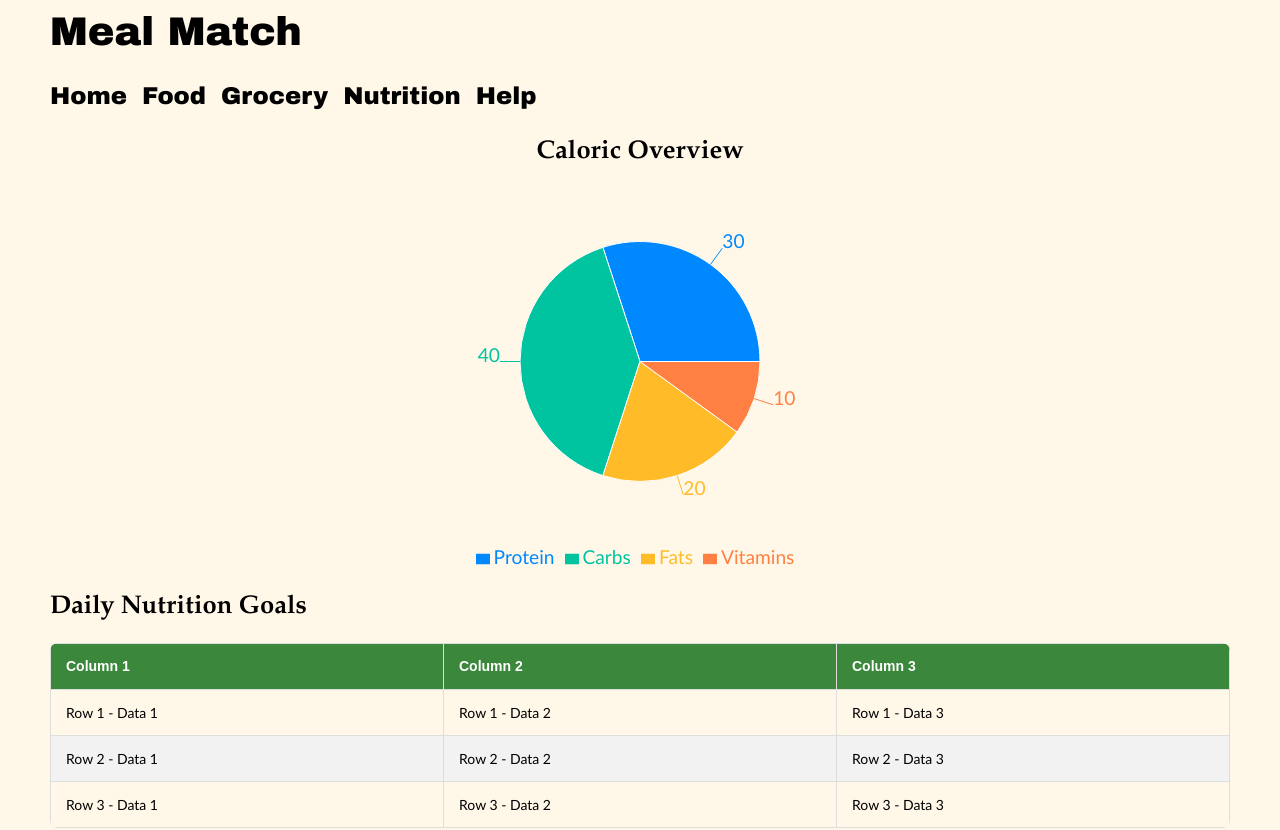
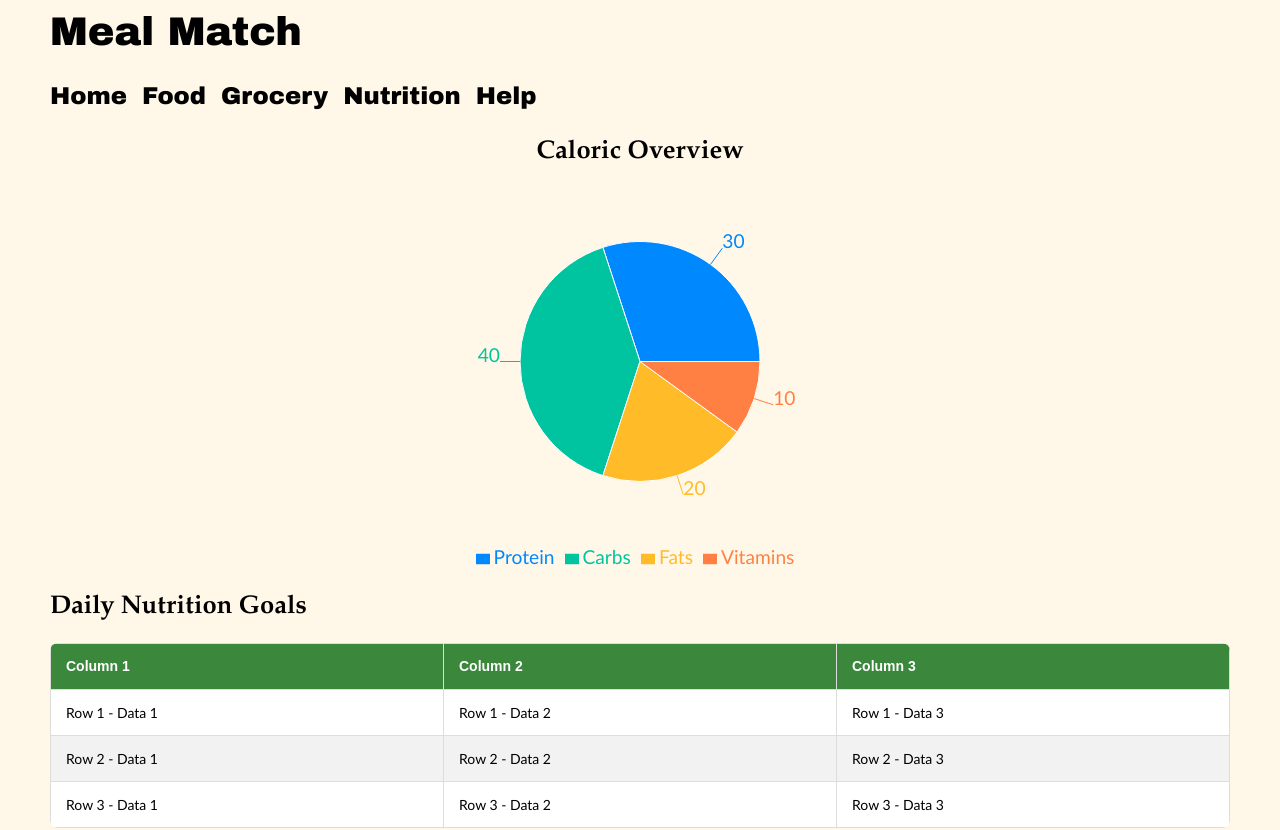
Before and after one commit to shiningn-osu/software-dev-ii-project, a React (Create React App) app in the folder code/client/: page / in a window 1280 px wide. Shown: the top 830 px of the page. Built offline with nearby package versions, Linux system fonts and the light colour scheme.

Commit message:
made a homepage summary rule specifically addressing the odd rows, making the odd rows be pure white, and the even rows a light gray to differentiate from background more.

```diff
--- a/code/client/src/pages/DirHome/Home.css
+++ b/code/client/src/pages/DirHome/Home.css
@@ -56,6 +56,12 @@ tr:nth-child(even) {
   background-color: #f2f2f2;
 }
 
+/* Name: ODD ROW COLOR -- make odd rows a slightly different color than even rows */
+tr:nth-child(odd) {
+  /* white for odd rows */
+  background-color: #ffffff;
+}
+
 /* Name: ROW HOVER -- make row a heavier color on hover */
 tr:hover {
   /* Change background color on hover */
```
